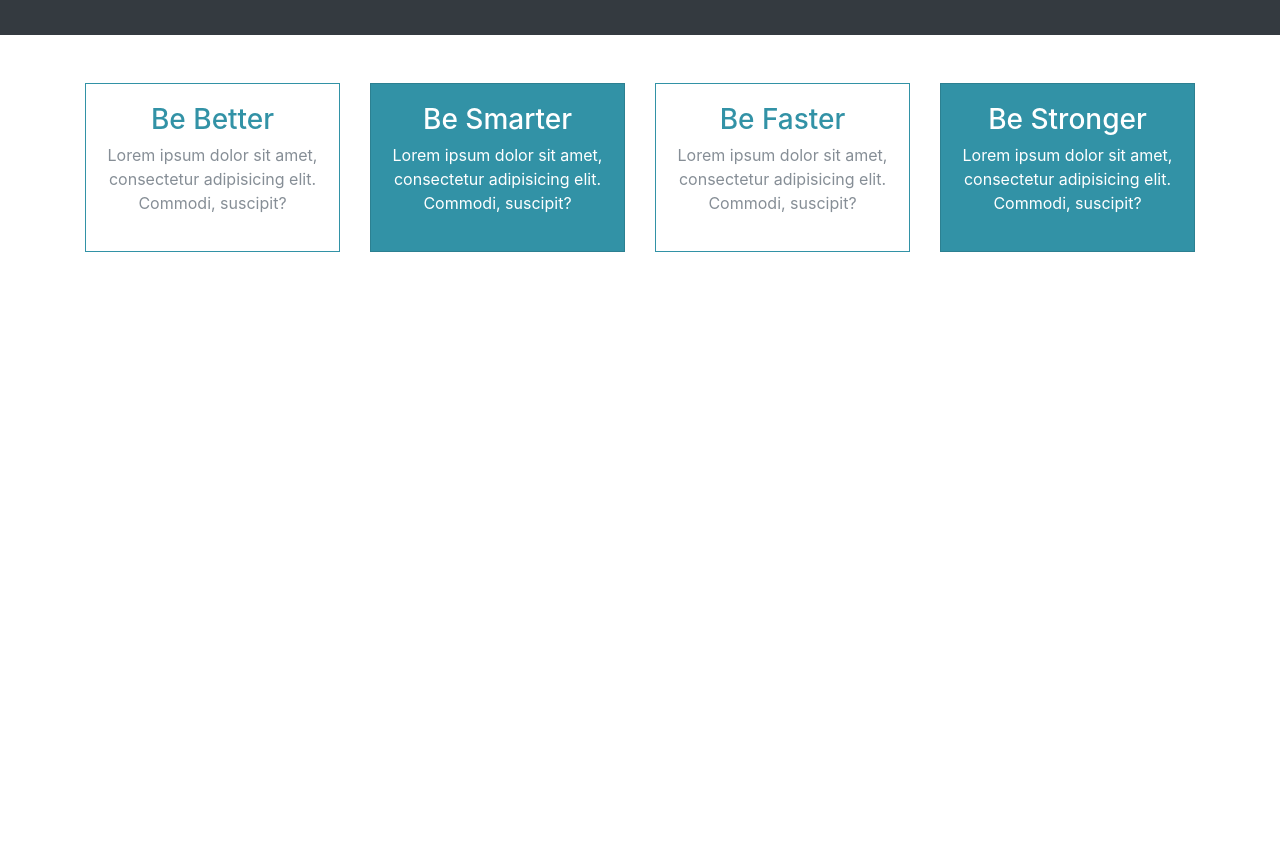
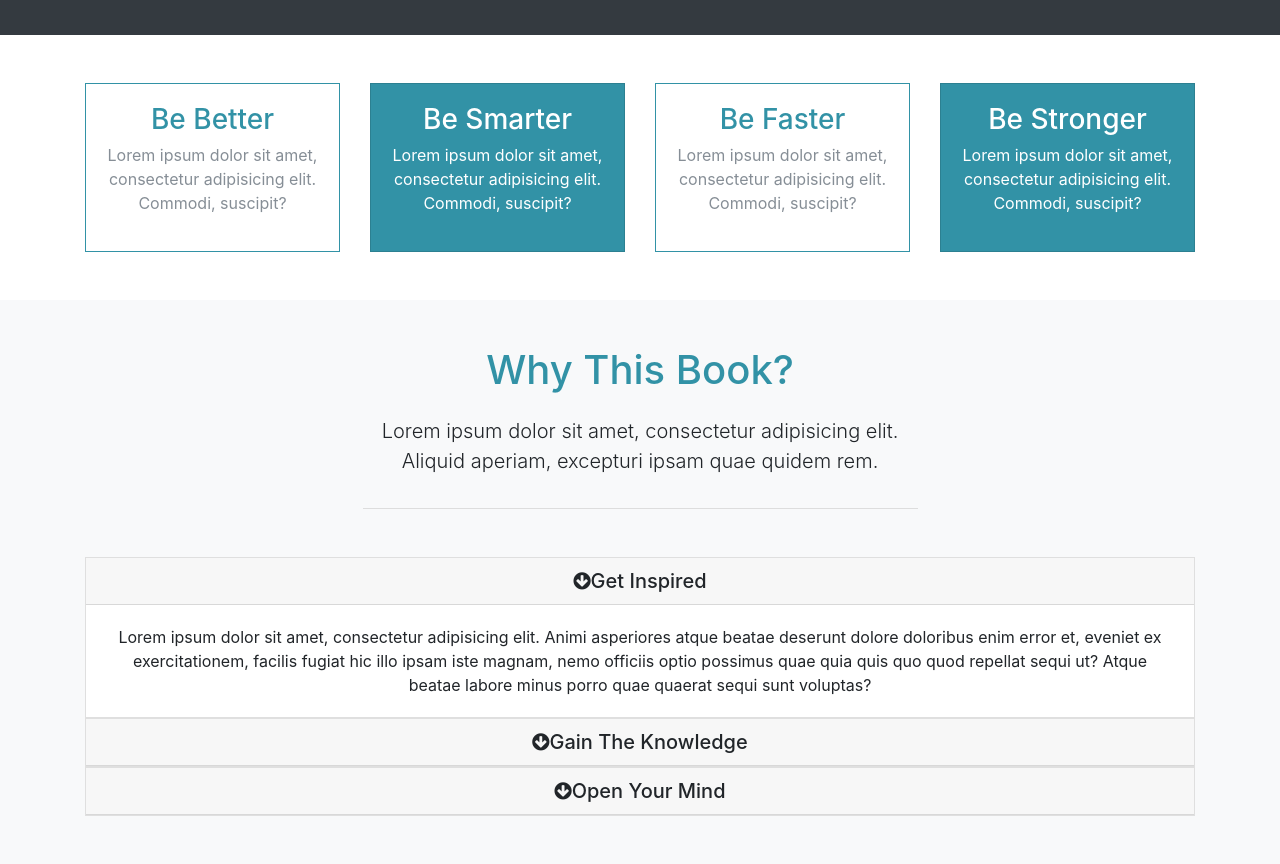
Before and after one commit to zsw12abc/mizuxe, a website: page index.html in a window 1280 px wide. Shown: the part 814-1678 px from the top of the page. Before the commit the page ends 1114 px from the top, so only its background shows below. Drawn offline with Linux system fonts and the light colour scheme.

Commit message:
About Section With Accordion

```diff
--- a/index.html
+++ b/index.html
@@ -123,6 +123,87 @@
     </div>
 </section>
 
+<!--ABOUT/ WHY SECTION-->
+<section id="about" class="py-5 text-center bg-light">
+    <div class="container">
+        <div class="row">
+            <div class="col">
+                <div class="info-header mb-5">
+                    <h1 class="text-primary pb-3">
+                        Why This Book?
+                    </h1>
+                    <p class="lead pb-3">
+                        Lorem ipsum dolor sit amet, consectetur adipisicing elit. Aliquid aperiam, excepturi ipsam quae
+                        quidem rem.
+                    </p>
+                </div>
+                <!--ACCORDION-->
+                <div id="accordion" role="tablist">
+                    <div class="card">
+                        <div class="card-header" id="heading1">
+                            <h5 class="mb-0">
+                                <div href="#collapse1" data-toggle="collapse" data-parent="#accordion">
+                                    <i class="fa fa-arrow-circle-down"></i>Get Inspired
+                                </div>
+                            </h5>
+                        </div>
+                        <div id="collapse1" class="collapse show">
+                            <div class="card-body">
+                                Lorem ipsum dolor sit amet, consectetur adipisicing elit. Animi asperiores atque beatae
+                                deserunt dolore doloribus enim error et, eveniet ex exercitationem, facilis fugiat hic
+                                illo
+                                ipsam iste magnam, nemo officiis optio possimus quae quia quis quo quod repellat sequi
+                                ut?
+                                Atque beatae labore minus porro quae quaerat sequi sunt voluptas?
+                            </div>
+                        </div>
+                    </div>
+                    <div class="card">
+                        <div class="card-header" id="heading2">
+                            <h5 class="mb-0">
+                                <div href="#collapse2" data-toggle="collapse" data-parent="#accordion">
+                                    <i class="fa fa-arrow-circle-down"></i>Gain The Knowledge
+                                </div>
+                            </h5>
+                        </div>
+                        <div id="collapse2" class="collapse">
+                            <div class="card-body">
+                                Lorem ipsum dolor sit amet, consectetur adipisicing elit. Animi asperiores atque beatae
+                                deserunt dolore doloribus enim error et, eveniet ex exercitationem, facilis fugiat hic
+                                illo
+                                ipsam iste magnam, nemo officiis optio possimus quae quia quis quo quod repellat sequi
+                                ut?
+                                Atque beatae labore minus porro quae quaerat sequi sunt voluptas?
+                            </div>
+                        </div>
+                    </div>
+                    <div class="card">
+                        <div class="card-header" id="heading3">
+                            <h5 class="mb-0">
+                                <div href="#collapse3" data-toggle="collapse" data-parent="#accordion">
+                                    <i class="fa fa-arrow-circle-down"></i>Open Your Mind
+                                </div>
+                            </h5>
+                        </div>
+                        <div id="collapse3" class="collapse">
+                            <div class="card-body">
+                                Lorem ipsum dolor sit amet, consectetur adipisicing elit. Animi asperiores atque beatae
+                                deserunt dolore doloribus enim error et, eveniet ex exercitationem, facilis fugiat hic
+                                illo
+                                ipsam iste magnam, nemo officiis optio possimus quae quia quis quo quod repellat sequi
+                                ut?
+                                Atque beatae labore minus porro quae quaerat sequi sunt voluptas?
+                            </div>
+                        </div>
+                    </div>
+
+                </div>
+            </div>
+        </div>
+    </div>
+</section>
+
+
 <script src="src/js/jquery.min.js"></script>
 <script src="src/js/popper.min.js"></script>
 <script src="src/js/bootstrap.min.js"></script>
--- a/src/scss/style.scss
+++ b/src/scss/style.scss
@@ -30,3 +30,9 @@ body {
     height: 100%;
   }
 }
+
+.info-header{
+  width: 50%;
+  margin: auto;
+  border-bottom: 1px #ddd solid;
+}
```
Also changed, not shown: src/css/style.css.
